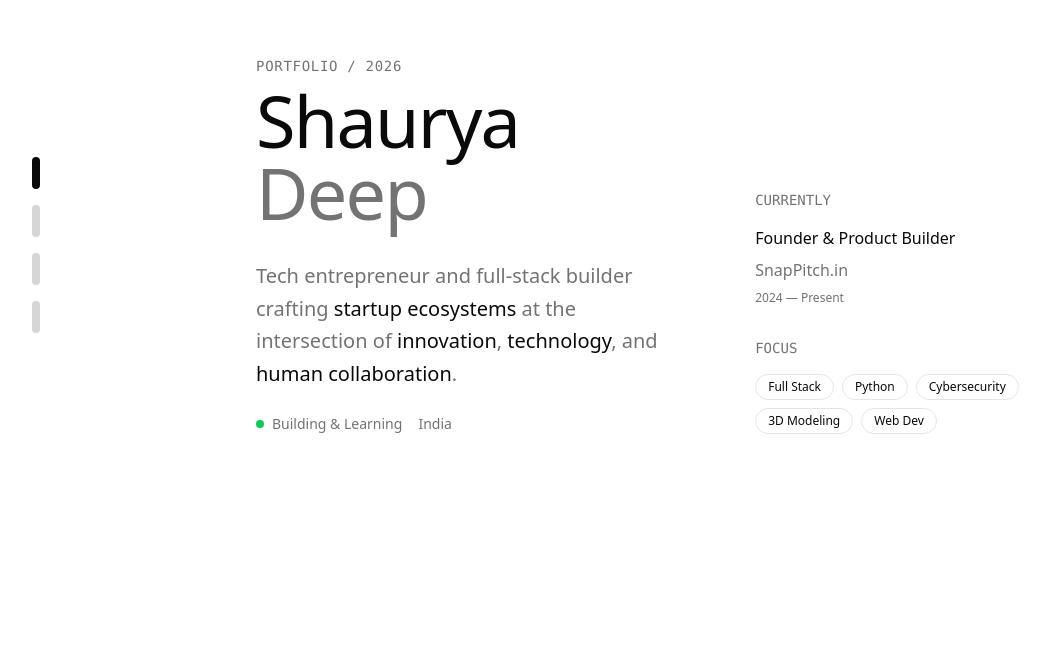
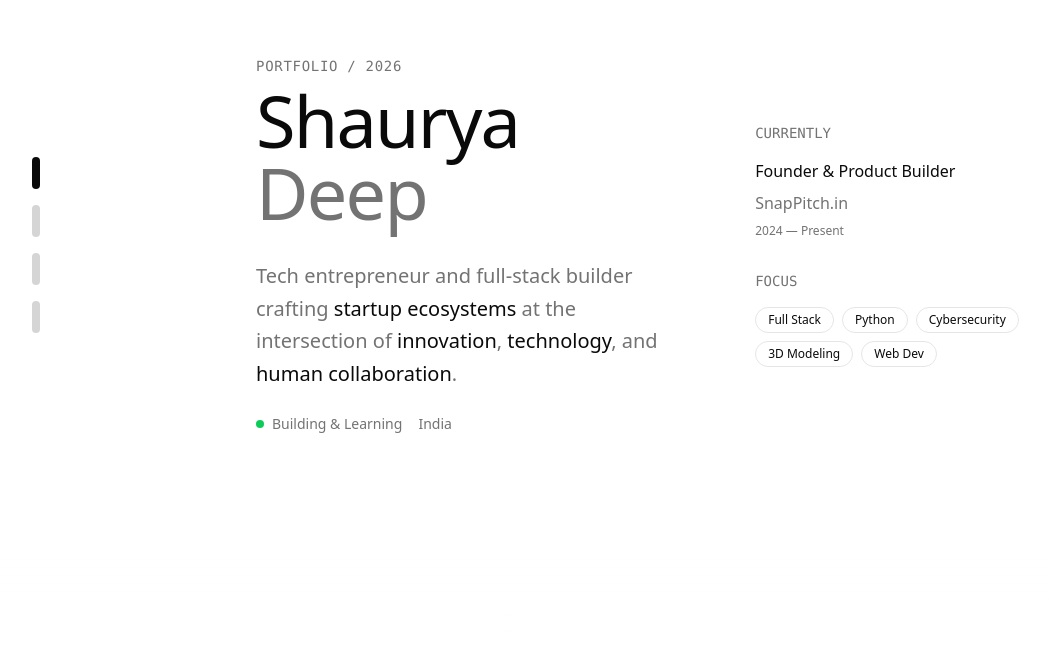
Before and after one commit to MisterioShaurya/shaurya2803, a Next.js app: page / in a window 1280 px wide. Shown: the part 155-800 px from the top of the page, without its empty margins (0-1050 px from the left). Built offline with nearby package versions, Linux system fonts and the light colour scheme.

Commit message:
Refine header layout and spacing in page.tsx
Adjusted layout properties for header and columns.

```diff
--- a/app/page.tsx
+++ b/app/page.tsx
@@ -75,9 +75,9 @@ export default function Home() {
         <header
           id="intro"
           ref={(el) => (sectionsRef.current[0] = el)}
-          className="min-h-screen flex items-center opacity-0"
+          className="min-h-screen flex items-center justify-center py-16 sm:py-20 lg:py-0 opacity-0"
         >
-          <div className="grid lg:grid-cols-5 gap-12 sm:gap-16 w-full">
+          <div className="grid lg:grid-cols-5 gap-12 sm:gap-16 w-full items-center">
             <div className="lg:col-span-3 space-y-6 sm:space-y-8">
               <div className="space-y-3 sm:space-y-2">
                 <div className="text-sm text-muted-foreground font-mono tracking-wider">PORTFOLIO / 2026</div>
@@ -107,7 +107,7 @@ export default function Home() {
               </div>
             </div>
 
-            <div className="lg:col-span-2 flex flex-col justify-end space-y-6 sm:space-y-8 mt-8 lg:mt-0">
+            <div className="lg:col-span-2 flex flex-col justify-end space-y-6 sm:space-y-8 mt-6 lg:mt-0">
               <div className="space-y-4">
                 <div className="text-sm text-muted-foreground font-mono">CURRENTLY</div>
                 <div className="space-y-2">
```
